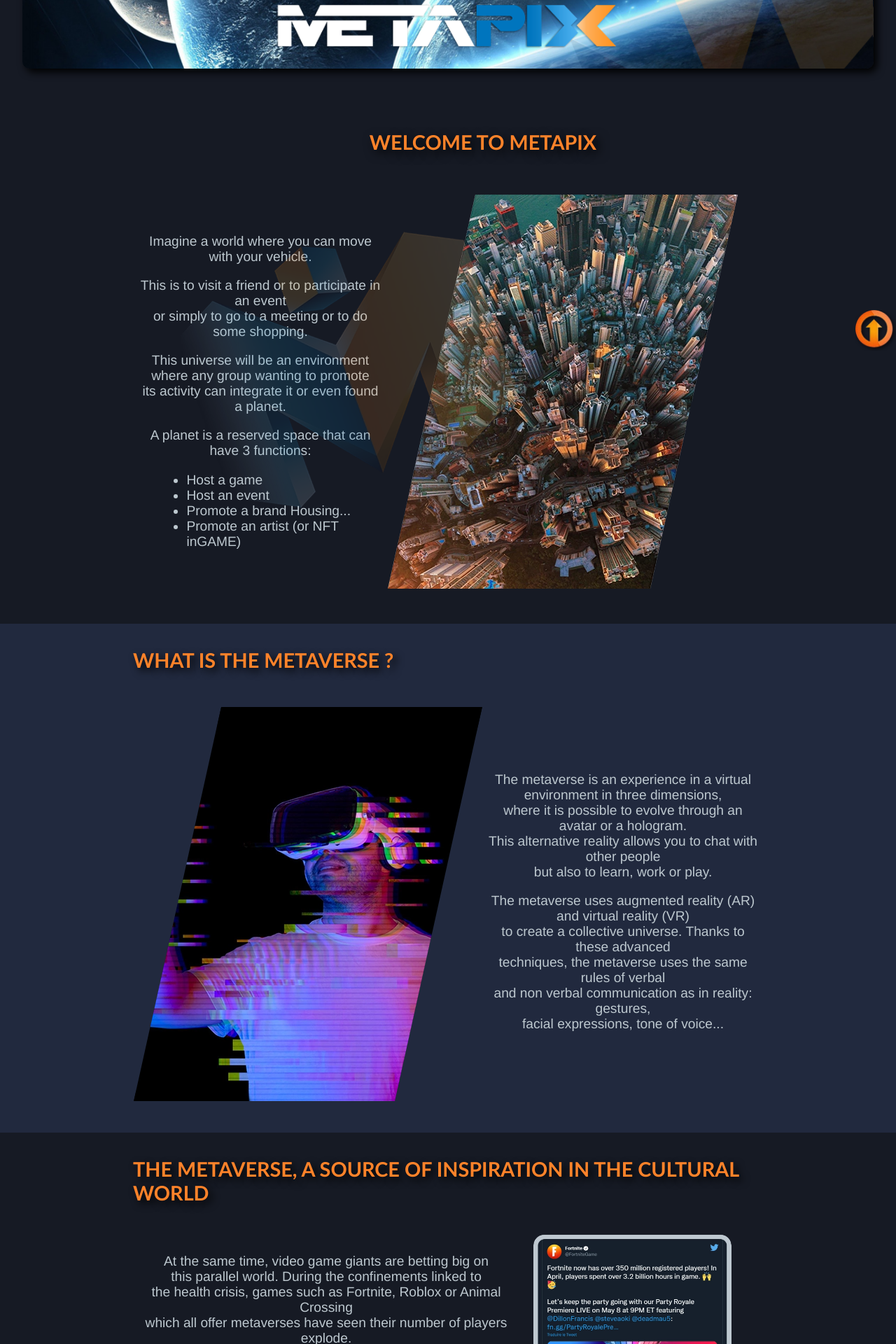
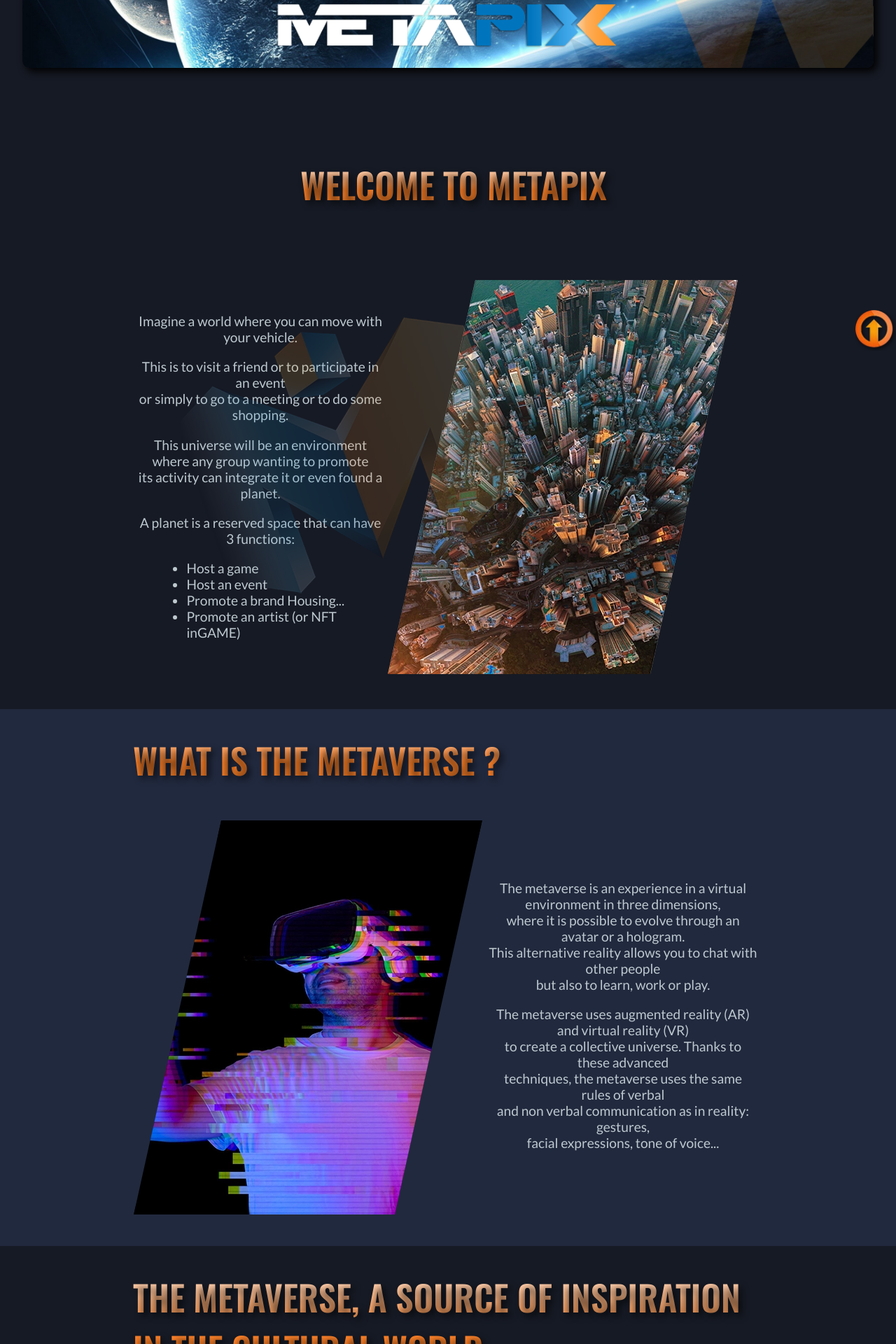
Before and after one commit to Younsou/Metapix-Project, a PHP site: page /home.html in a window 1280 px wide. Shown: the part 283-2203 px from the top of the page at 70% size. Run offline with PHP 8.4, Linux system fonts and the light colour scheme; some libraries are stand-ins or nearby versions.

Commit message:
update for official site & add articles

```diff
--- a/CSS/style.css
+++ b/CSS/style.css
@@ -1,10 +1,14 @@
+ html {
+     scroll-behavior: smooth;
+
+ }
+
  body {
      background: url("../Images/background_banniere.webp") no-repeat;
      background-color: #161a24;
      font-size: 1.2em;
      margin: 0 auto;
      width: 100%;
-
  }
 
  img {
@@ -42,23 +46,25 @@
  }
 
  h1 {
-     display: flex;
-     justify-content: center;
-     color: #ff832a;
-     font-family: 'Trebuchet MS', 'Lucida Sans Unicode', 'Lucida Grande', 'Lucida Sans', Arial, sans-serif;
-     text-shadow: 5px 5px 15px black;
+     text-align: center;
+     background: -webkit-linear-gradient(#ffffff 10%, #ff832a 60%);
+     background-clip: text;
+     -webkit-background-clip: text;
+     color: transparent;
+     /*color: #ff832a;*/
+     font-family: 'Oswald', 'Trebuchet MS', 'Lucida Sans Unicode', 'Lucida Grande', 'Lucida Sans', Arial, sans-serif;
+     text-shadow: 5px 5px 10px rgba(0, 0, 0, 0.562);
+     font-size: 50px;
      padding: 8px;
-     margin: 0% 30% 0% 30%;
      border-radius: 25px;
-     padding-inline: 50px;
-     width: 40%;
+     width: 100%;
 
  }
 
  i {
      text-align: center;
      color: #388abd;
-     font-family: 'Trebuchet MS', 'Lucida Sans Unicode', 'Lucida Grande', 'Lucida Sans', Arial, sans-serif;
+     font-family: 'Lato', 'Trebuchet MS', 'Lucida Sans Unicode', 'Lucida Grande', 'Lucida Sans', Arial, sans-serif;
  }
 
  .h5 {
@@ -67,23 +73,26 @@
      margin-bottom: 0;
      text-align: center;
      color: #388abd;
-     font-family: 'Trebuchet MS', 'Lucida Sans Unicode', 'Lucida Grande', 'Lucida Sans', Arial, sans-serif;
+     font-family: 'Lato', 'Trebuchet MS', 'Lucida Sans Unicode', 'Lucida Grande', 'Lucida Sans', Arial, sans-serif;
  }
 
  h4 {
      text-align: center;
      color: #388abd;
-     font-family: 'Trebuchet MS', 'Lucida Sans Unicode', 'Lucida Grande', 'Lucida Sans', Arial, sans-serif;
-     text-shadow: 5px 5px 12px rgb(20, 20, 20);
+     font-family: 'Lato', 'Trebuchet MS', 'Lucida Sans Unicode', 'Lucida Grande', 'Lucida Sans', Arial, sans-serif;
+     text-shadow: 5px 5px 7px rgba(0, 0, 0, 0.342);
 
  }
 
  h2 {
      text-align: start;
-     color: #ff832a;
-     font-family: 'Trebuchet MS', 'Lucida Sans Unicode', 'Lucida Grande', 'Lucida Sans', Arial, sans-serif;
-     font-weight: bold;
-     text-shadow: 5px 5px 12px black;
+     background: -webkit-linear-gradient(#fff1e8 10%, #ff832a 70%);
+     background-clip: text;
+     -webkit-background-clip: text;
+     color: transparent;
+     font-family: 'Oswald', 'Trebuchet MS', 'Lucida Sans Unicode', 'Lucida Grande', 'Lucida Sans', Arial, sans-serif;
+     font-size: 50px;
+     text-shadow: 5px 5px 10px rgba(0, 0, 0, 0.562);
      padding-top: 35px;
      margin: 0;
  }
@@ -91,7 +100,7 @@
  h3 {
      text-align: left;
      color: #ff832a;
-     font-family: 'Trebuchet MS', 'Lucida Sans Unicode', 'Lucida Grande', 'Lucida Sans', Arial, sans-serif;
+     font-family: 'Lato', 'Trebuchet MS', 'Lucida Sans Unicode', 'Lucida Grande', 'Lucida Sans', Arial, sans-serif;
      text-decoration: underline;
  }
 
@@ -102,7 +111,7 @@
  table {
      text-align: center;
      color: rgb(189, 200, 207);
-     font-family: Helvetica, Geneva, Verdana, Tahoma, sans-serif;
+     font-family: 'Lato', Verdana, Tahoma, sans-serif;
  }
 
  p {
--- a/home.html
+++ b/home.html
@@ -10,6 +10,11 @@
 
     <link rel="stylesheet" href="CSS/style.css" />
     <script src="https://kit.fontawesome.com/ad9fbbbca2.js" crossorigin="anonymous"></script>
+    <link rel="preconnect" href="https://fonts.googleapis.com">
+    <link rel="preconnect" href="https://fonts.gstatic.com" crossorigin>
+    <link
+        href="https://fonts.googleapis.com/css2?family=Lato&family=Oswald:wght@600&family=VT323&family=Yellowtail&display=swap"
+        rel="stylesheet">
     <link rel="icon" type="image/webp" sizes="16x16" href="Images/Logo_type_Meta.webp">
     <title>Welcome to a new world !</title>
 </head>
@@ -21,10 +26,10 @@
         </div>
         <nav>
             <ul>
-                <li><a href="home.html" title="home">
+                <li><a href="https://metapix.app/" title="home">
                         <i class="fa-solid fa-house"></i></a></li>
-                <li><a href="form.html" title="form">
-                        <i class="fa-solid fa-circle-user"></i></a></li>
+                <!--<li><a href="form.html" title="form">
+                        <i class="fa-solid fa-circle-user"></i></a></li>-->
                 <li><a href="https://twitter.com/MetapixOfficial" title="tweeter" target="_blank">
                         <i class="fa-brands fa-twitter"></i></a></li>
                 <li><a href="https://discord.com/invite/dhd8k7Vced" title="discord" target="_blank">
@@ -165,6 +170,7 @@
                 <p>the mainstream media are getting hold of it, brands want to jump on the
                     bandwagon<br />
                     and Big Tech is rolling out its plan to build its own metaverse.</p>
+                <br>
                 <p class="autreparagraphe"></p>
             </div>
         </div>
@@ -233,8 +239,9 @@
                     <p>These are becoming more like their IRL versions<br />
                         and offer a no pressure discovery experience:</p>
                     <p><em class="hype">"Online shopping experiences are beginning to increase engagement in e
-                            commerce,"</em>the study
+                            commerce,"</em> the study
                         notes..</p>
+                    <br>
                 </div>
                 <p class="autreparagraphe"></p>
             </article>
@@ -266,6 +273,7 @@
                     <p>This is driving brands to increasingly mix physical and virtual in store<br />
                         pushing the realm of phygital a little further, especially with all<br />
                         the opportunities virtual reality and augmented reality offer.</p>
+                    <br>
                     <p class="autreparagraphe"></p>
                 </div>
             </div>
@@ -273,13 +281,14 @@
     </section>
     <img src="Images/Welcome_to_metapix14.webp" alt="Welcome_to_metapix" />
 
-    <section>
+    <section class="background-density">
         <div class="section-widht">
             <h2 id="I_KNOW_YOU_ARE_ASKING_YOURSELF_THIS_QUESTION:">I KNOW YOU ARE ASKING YOURSELF THIS QUESTION:</h2>
 
             <img src="Images/Welcome_to_metapix15.webp" alt="Welcome_to_metapix" class="flottant1" />
             <div>
-                <p><strong>Why us?</strong></p>
+                <p><strong class="hype">Why&nbsp;us&nbsp;?</strong></p>
+                <br>
                 <p>As mentioned we are a bunch of friends who want to have fun and<br />
                     share our passion with as many of you as possible.</p>
 
@@ -288,13 +297,14 @@
                     have your say. A world where the impossible becomes possible.<br />
                     A world parallel to the reality we all live in, where you<br />
                     can make a difference by your actions..</p>
+                <br>
                 <p class="autreparagraphe"></p>
             </div>
         </div>
     </section>
 
 
-    <section class="background-density">
+    <section>
         <div class="section-widht">
             <h2 id="ON_THE_MAIN_PLANET">ON THE MAIN PLANET</h2>
             <div class="article-center">
@@ -312,12 +322,12 @@
     </section>
 
 
-    <section>
+    <section class="background-density">
         <div class="section-widht">
             <h2 id="YOUR_AVATAR_YOUR_IDENTITY">YOUR AVATAR, YOUR IDENTITY</h2>
             <div class="article-center">
                 <div>
-                    <p><strong>Your life your imagination:</strong></p>
+                    <p><strong class="hype">Your life your imagination:</strong></p>
                     <p>As a <strong>Metapix</strong> inhabitant, you<br />
                         are an actor of your actions, a rally champion, or a<br />
                         famous policeman? give free rein to your imagination.</p>
@@ -334,22 +344,16 @@
     </section>
 
 
-    <section class="background-density">
+    <section>
         <div class="section-widht">
-            <h2 id="A_MARKETPLACE_THE_MEGAMALL">A MARKETPLACE, THE MEGAMALL</h2>
+            <h2 id="MEDICAL_INTERVIEWS">MEDICAL INTERVIEWS</h2>
             <div class="article-center">
-                <img src="Images/Welcome_to_metapix19.webp" alt="Welcome_to_metapix" class="flottant3" />
+                <img src="Images/medical.webp" alt="Welcome_to_metapix" class="flottant3" />
                 <div>
-                    <p><strong>Want to trade or barter?</strong></p>
-
-                    <p>This starting marketplace will be the heart of this universe. <br />
-                        You want to buy directly, you want to barter orhire people?</p>
-                    <p>this MegaMall created for you will be one of<br />
-                        the most important points of your character development.</p>
-                    <p>Are you a salesman in real life?</p>
-                    <p>Get hired by a producer to sell his products.</p>
-                    <p>Are you a manufacturer or a trophy hunter?</p>
-                    <p>Use the MegaMall to promote your work...</p>
+                    <p>Imagine you can have all your medical advices or for example you can book an hour with a
+                        psychologist.</p>
+                    <p>In the metaverse your can hide for a first time behind your avatar and wait the moment when
+                        you’ll be more confident</p>
                     <p class="autreparagraphe"></p>
                 </div>
             </div>
@@ -357,12 +361,175 @@
     </section>
 
 
+    <section class="background-density">
+        <div class="section-widht">
+            <h2 id="COWORKING">COWORKING</h2>
+            <div class="article-center">
+                <div>
+                    <p>Remote working is logical evolution of who we can join all our colleagues over the world.</p>
+                    <br />
+                    <p>Metapix want to be the best experience. Meet the other in digital office where you can feel the
+                        other closer intead of being hidden by a screen</p>
+                </div>
+                <img src="Images/coworking.webp" alt="Welcome_to_metapix" class="flottant1" />
+                <p class="autreparagraphe"></p>
+            </div>
+        </div>
+    </section>
+
+
+    <section>
+        <div class="section-widht">
+            <h2 id="TRAINING">TRAINING</h2>
+            <div class="article-center">
+                <img src="Images/training.webp" alt="Welcome_to_metapix" class="flottant3" />
+                <div>
+                    <p>A virtual classroom, what an idea!</p>
+                    <p>All people who can’t go to school,
+                        professionnals can’t go to the training center or just having some yoga courses…</p>
+                    <p>That’s what Metapix wants to bring you</p>
+                    <p class="autreparagraphe"></p>
+                </div>
+            </div>
+        </div>
+    </section>
+
+
+    <section class="background-density">
+        <div class="section-widht">
+            <h2 id="VIRTUAL_GALLERY">VIRTUAL GALLERY</h2>
+            <div class="article-center">
+                <div>
+                    <p>A virtual gallery is the best way to show all your creations!</p>
+                    <br />
+                    <p>You can also as a professional create your own gallery with your product.
+                    <p>All the inhabitants can visit it and who knows… </p>
+                    <p>Call you for hiring your services.</p>
+                </div>
+                <img src="Images/gallery.webp" alt="Welcome_to_metapix" class="flottant1" />
+                <p class="autreparagraphe"></p>
+            </div>
+        </div>
+    </section>
+
+
+    <section>
+        <div class="section-widht">
+            <h2 id="SHOPPING">SHOPPING</h2>
+            <div class="article-center">
+                <img src="Images/shopping.webp" alt="Welcome_to_metapix" class="flottant3" />
+                <div>
+                    <p>What about making your own shop in Metapix? Bring your products ina parallel world. </p>
+                    <p>People can test the product with their avatar and make purchases directly with the in-game token.
+                    </p>
+                </div>
+                <p class="autreparagraphe"></p>
+            </div>
+        </div>
+    </section>
+
+
+    <section class="background-density">
+        <div class="section-widht">
+            <h2 id="FOR_CREATIVITY">FOR CREATIVITY</h2>
+            <div class="article-center">
+                <div>
+                    <p>Are you a 3D Modeler and you want to sell your creations in Metapix?</p>
+                    <p>You can use your creativity to make all kind of stuff (accessories, couch, desk…) and sell your
+                        creations in the Metapix Mall.</p>
+                </div>
+                <img src="Images/creativity.webp" alt="Welcome_to_metapix" class="flottant1" />
+                <p class="autreparagraphe"></p>
+            </div>
+        </div>
+    </section>
+
+    <section>
+        <div class="section-widht">
+            <h2 id="A_MARKETPLACE_THE_MEGAMALL">A MARKETPLACE - THE MEGAMALL</h2>
+            <div class="article-center">
+                <img src="Images/Welcome_to_metapix19.webp" alt="Welcome_to_metapix" class="flottant3" />
+                <div>
+                    <p><strong class="hype">Want to trade or barter?</strong>
+                    </p>
+                    <p>This starting marketplace will be the heart of this universe.</p>
+                    <p>You want to buy directly, you want to barter or hire people?</p>
+                    <p>This MegaMall created for you will be one of the most important points of your character
+                        development.</p>
+                    <p>Are you a salesman in real life? Get hired by a producer to sell his products.
+                        Are you a manufacturer or a trophy hunter? Use the MegaMall to promote your work</p>
+                    <p class="autreparagraphe"></p>
+                </div>
+            </div>
+        </div>
+    </section>
+
+    <section class="background-density">
+        <div class="section-widht">
+            <h2 id="2_WAYS_TO_EVOLVE_IN_METAPIX">2 WAYS TO EVOLVE IN METAPIX</h2>
+            <div class="article-center">
+                <img src="Images/Investisor.webp" alt="free to play avatar and investors" class="flottant" />
+            </div>
+            <p class="autreparagraphe"></p>
+        </div>
+        </div>
+    </section>
+
+
+    <section>
+        <div class="section-widht">
+            <h2 id="FREE_TO_PLAY">FREE TO PLAY</h2>
+            <div class="article-center">
+                <div>
+                    <p><strong class="hype">You can play</strong>
+                    <p>You have all the access of Metapix, you can meet people,
+                        do shopping, buy a house, accessories and having a normal life there.</p>
+                    <p><strong class="hype">Basic avatar</strong>
+                    <p>Will have standard cloths and accessories and you can do all what the others can do.</p>
+                    <p><strong class="hype">Bed-Cell</strong>
+                    <p>As a free player you’ll have a bed cell for resting, is a basic feature but permits you to live
+                        in Metapix.</p>
+                    <p><strong class="hype">No events and no missions access</strong>
+                    <p>As a free player, you won’t be able to access to events if you don’t buy a ticket,
+                        and you can’t access mission for earning crypto because you won’t buy the NFT permitting you to
+                        earn.</p>
+                </div>
+                <img src="Images/free_to_play.webp" alt="Welcome_to_metapix" class="flottant1" />
+                <p class="autreparagraphe"></p>
+            </div>
+        </div>
+    </section>
+
+
+    <section class="background-density">
+        <div class="section-widht">
+            <h2 id="FULL_GAME_INVESTOR">FULL GAME INVESTOR</h2>
+            <div class="article-center">
+                <img src="Images/full_investisor.webp" alt="Welcome_to_metapix" class="flottant3" />
+                <div>
+                    <p><strong class="hype">You can play</strong>
+                    <p>You have all the access of Metapix, you can meet people, do shopping, buy a house,
+                        accessories and having a normal life there.</p>
+                    <p><strong class="hype">Evolved avatar</strong>
+                    <p>You pruchased cloths, accessories, car, and a house.</p>
+                    <p><strong class="hype">House</strong>
+                    <p>As an investor, for sure you purchased an apartment where you can invite your friends,
+                        or professional contacts for a meeting.</p>
+                    <p><strong class="hype">Full events and Play 2 earn missions access</strong>
+                    <p>You are the guys who want to be an actor of the Metapix economy.
+                        We are here to see how you can evolve and if you have a project to submit, we are here to
+                        discuss about it.</p>
+                    <p class="autreparagraphe"></p>
+                </div>
+            </div>
+        </div>
+    </section>
     <section>
         <div class="section-widht">
             <h2 id="OTHER_THEMED_PLANETS">OTHER THEMED PLANETS</h2>
             <div class="article-center">
                 <div>
-                    <p><strong>Other planets are planned, which will promote the in game
+                    <p><strong class="hype">Other planets are planned, which will promote the in game
                             economy.</strong>
                     </p>
                     <p>Each planet will host a theme (dating, survival game, brand promotion, events...)</p>
```
Also changed, not shown: Images/F2P.png (added), Images/Investisor.webp (added), Images/advertising.webp (added), Images/coworking.webp (added), Images/creativity.webp (added), Images/free_to_play.webp (added), Images/full_investisor.webp (added), Images/gallery.webp (added), Images/medical.webp (added), Images/shopping.webp (added), Images/training.webp (added).
